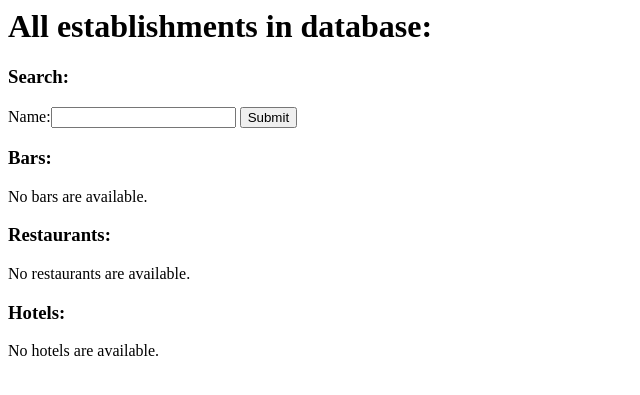
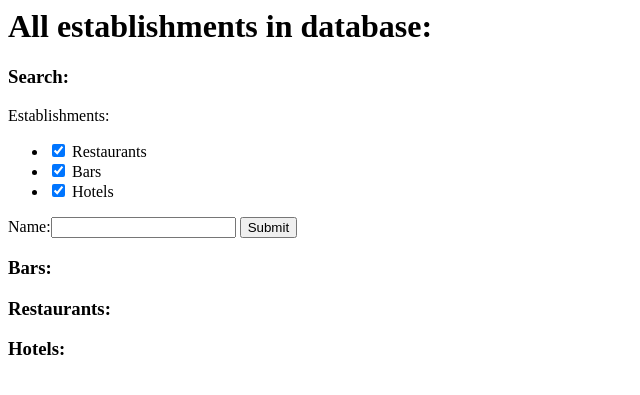
Before and after one commit to jhellinckx/INFO-H303_Horeca, a Django app: page /establishments/ in a window 1280 px wide. Shown: the top 395 px of the page, without its empty margins (0-640 px from the left). Run offline with Django 3.2, Linux system fonts and the light colour scheme; data that the repository does not hold is empty.

Commit message:
[add] establishment chooser for search

```diff
--- a/src/eureka/establishments/forms.py
+++ b/src/eureka/establishments/forms.py
@@ -1,4 +1,16 @@
 from django import forms
+from tags.models import Tag
 
 class searchForm(forms.Form):
+	EST_OPTIONS = (
+            ("restaurants", "Restaurants"),
+            ("bars", "Bars"),
+            ("hotels", "Hotels"),
+            )
+	"""all_tags = Tag.objects.raw('SELECT * FROM "Tag";')
+	TAG_OPTIONS = (
+		(all_tags[0].name, all_tags[0].name),
+		)"""
+	establishments = forms.MultipleChoiceField(required = False, label= 'Establishments', widget=forms.CheckboxSelectMultiple, choices=EST_OPTIONS, initial=[c[0] for c in EST_OPTIONS])
+	#tags = forms.MultipleChoiceField(required = False, label= 'Tags', widget=forms.CheckboxSelectMultiple, choices=TAG_OPTIONS)
 	name = forms.CharField(required = False, label='Name', max_length=100)
--- a/src/eureka/establishments/templates/establishments/index.html
+++ b/src/eureka/establishments/templates/establishments/index.html
@@ -2,7 +2,7 @@
 
 {% if form %}
 <h3> Search: </h3>
-<form action="." method="get">
+<form action="/establishments/search/" method="get">
     {{ form }}
     <input type="submit" value="Submit" />
 </form>
@@ -15,8 +15,6 @@
         <li><a href="/establishments/bar/{{ bar.establishment.id }}/">{{ bar.establishment.name }}</a></li>
     {% endfor %}
     </ul>
-{% else %}
-    <p>No bars are available.</p>
 {% endif %}
 
 <h3> Restaurants: </h3>
@@ -26,8 +24,6 @@
         <li><a href="/establishments/restaurant/{{ restaurant.establishment.id }}/">{{ restaurant.establishment.name }}</a></li>
     {% endfor %}
     </ul>
-{% else %}
-    <p>No restaurants are available.</p>
 {% endif %}
 
 <h3> Hotels: </h3>
@@ -37,6 +33,4 @@
         <li><a href="/establishments/hotel/{{ hotel.establishment.id }}/">{{ hotel.establishment.name }}</a></li>
     {% endfor %}
     </ul>
-{% else %}
-    <p>No hotels are available.</p>
 {% endif %}
--- a/src/eureka/establishments/urls.py
+++ b/src/eureka/establishments/urls.py
@@ -7,4 +7,5 @@ urlpatterns = [
     url(r'^restaurant/(?P<establishment_id>[0-9]+)/$', views.restaurant_detail, name='restaurant_detail'),
     url(r'^bar/(?P<establishment_id>[0-9]+)/$', views.bar_detail, name='bar_detail'),
     url(r'^hotel/(?P<establishment_id>[0-9]+)/$', views.hotel_detail, name='hotel_detail'),
+    url(r'^search/$', views.results, name="results"),
 ]
--- a/src/eureka/establishments/views.py
+++ b/src/eureka/establishments/views.py
@@ -18,7 +18,8 @@ def index(request, context={}):
 		if form.is_valid():
 			name_field = form.cleaned_data['name']
 			name_field = '%'+name_field+'%'
-			return search_results(request,name_field)
+			establishments = form.cleaned_data['establishments']
+			return search_results(request,name_field, establishments)
 	else:
 		form = searchForm()
 	context['form'] = form
@@ -106,9 +107,27 @@ def getTagsContext(context, establishment_id): #same as getCommentsContext
 		context['tags_score'] = tags_score
 
 
-def search_results(request, name_field):
-	search_restaurants_list = Restaurant.objects.raw('SELECT * FROM "Restaurant" JOIN "Establishment" ON "Restaurant".establishment_id = "Establishment".id WHERE "Establishment".name LIKE %s;', [name_field])
-	search_bars_list = Bar.objects.raw('SELECT * FROM "Bar" JOIN "Establishment" ON "Bar".establishment_id = "Establishment".id WHERE "Establishment".name LIKE %s;', [name_field])
-	search_hotels_list = Hotel.objects.raw('SELECT * FROM "Hotel" JOIN "Establishment" ON "Hotel".establishment_id = "Establishment".id WHERE "Establishment".name LIKE %s;', [name_field])
+def search_results(request, name_field, establishments):
+	search_restaurants_list, search_bars_list, search_hotels_list = {}, {}, {}
+	if 'restaurants' in establishments:
+		search_restaurants_list = Restaurant.objects.raw('SELECT * FROM "Restaurant" JOIN "Establishment" ON "Restaurant".establishment_id = "Establishment".id WHERE "Establishment".name LIKE %s;', [name_field])
+	if 'bars' in establishments:
+		search_bars_list = Bar.objects.raw('SELECT * FROM "Bar" JOIN "Establishment" ON "Bar".establishment_id = "Establishment".id WHERE "Establishment".name LIKE %s;', [name_field])
+	if 'hotels' in establishments:
+		search_hotels_list = Hotel.objects.raw('SELECT * FROM "Hotel" JOIN "Establishment" ON "Hotel".establishment_id = "Establishment".id WHERE "Establishment".name LIKE %s;', [name_field])
 	context = {'all_restaurants_list': search_restaurants_list, 'all_bars_list': search_bars_list, 'all_hotels_list': search_hotels_list}
 	return render(request, 'establishments/index.html', context)
+
+
+def results(request):
+	if 'name' or 'establishments' in request.GET:
+		form = searchForm(request.GET)
+		if form.is_valid():
+			name_field = form.cleaned_data['name']
+			name_field = '%'+name_field+'%'
+			establishments = form.cleaned_data['establishments']
+			return search_results(request,name_field, establishments)
+	else:
+		form = searchForm()
+	context['form'] = form
+	return render(request, 'establishments/index.html', context)
```
